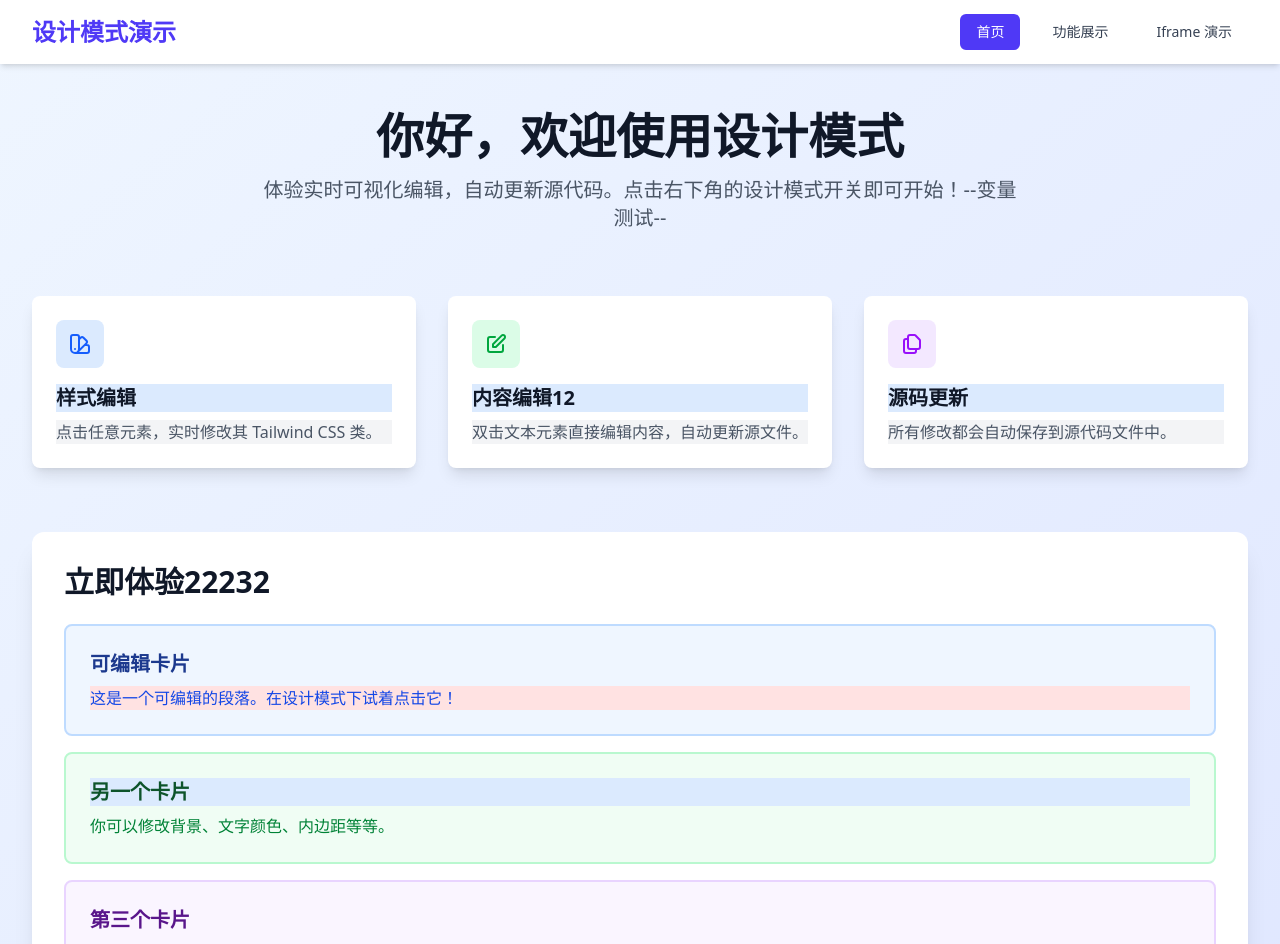
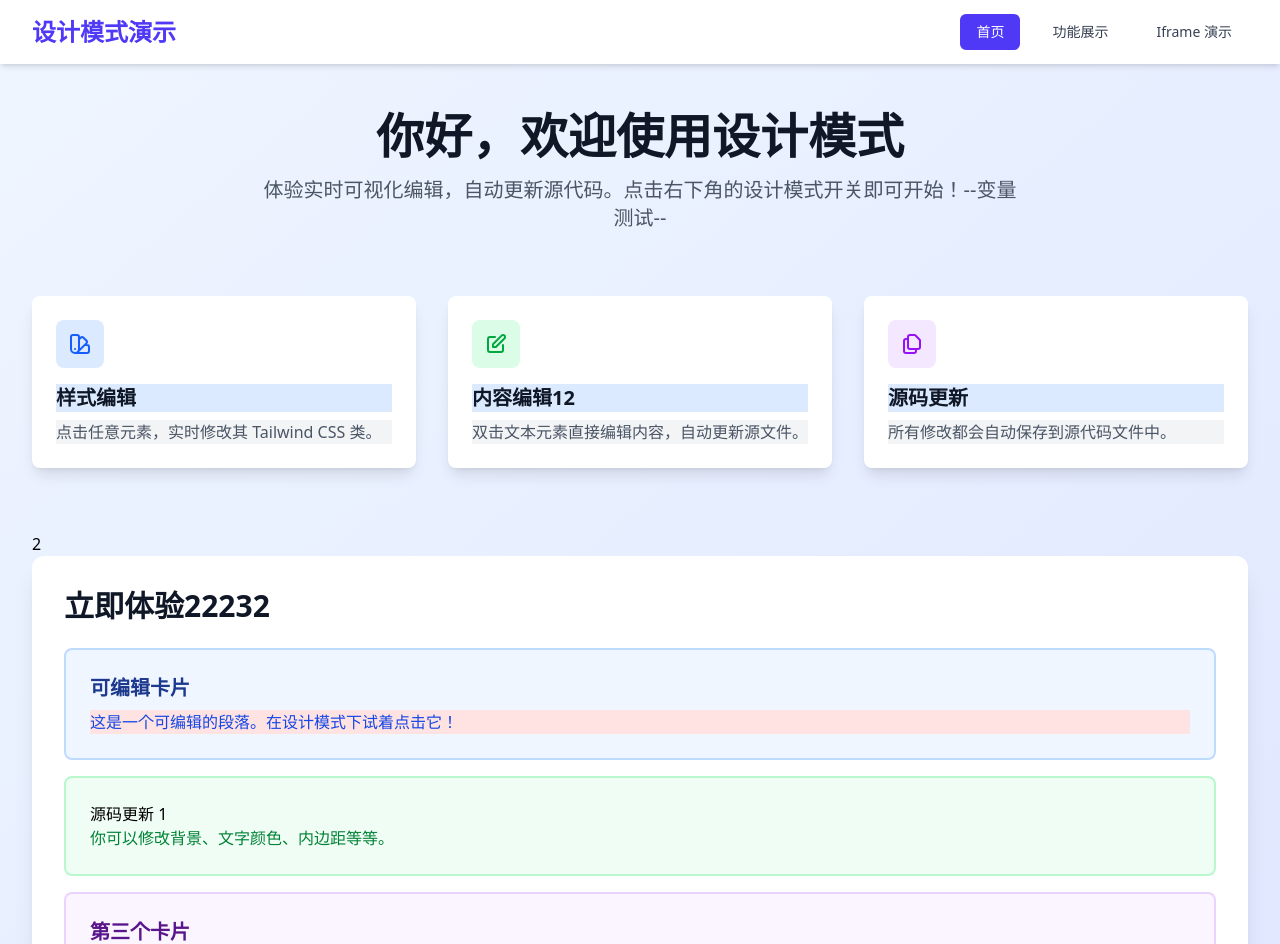
Before and after one commit to dongdada29/vite-plugin-appdev-design-mode, a React (Vite) app in the folder examples/demo/: page / in a window 1280 px wide. Shown: the top 944 px of the page. Built offline with nearby package versions, Linux system fonts and the light colour scheme.

Commit message:
chore: 更新示例页面测试内容
- 更新 HomePage 示例内容用于测试编辑功能

```diff
--- a/examples/demo/src/pages/HomePage.tsx
+++ b/examples/demo/src/pages/HomePage.tsx
@@ -56,7 +56,7 @@ export default function HomePage() {
         </div>
       </div>
 
-      {/* 演示区域 */}
+2
       <div className="bg-white rounded-xl shadow-xl p-8">
         <h2 className="text-3xl font-bold text-gray-900 mb-6">立即体验22232</h2>
         <div className="space-y-4">
@@ -68,7 +68,7 @@ export default function HomePage() {
           </div>
 
           <div className="p-6 bg-green-50 rounded-lg border-2 border-green-200">
-            <h3 className="text-xl font-semibold text-green-900 mb-2 bg-blue-100">另一个卡片</h3>
+源码更新 1
             <p className="text-green-700">
               你可以修改背景、文字颜色、内边距等等。
             </p>
```
